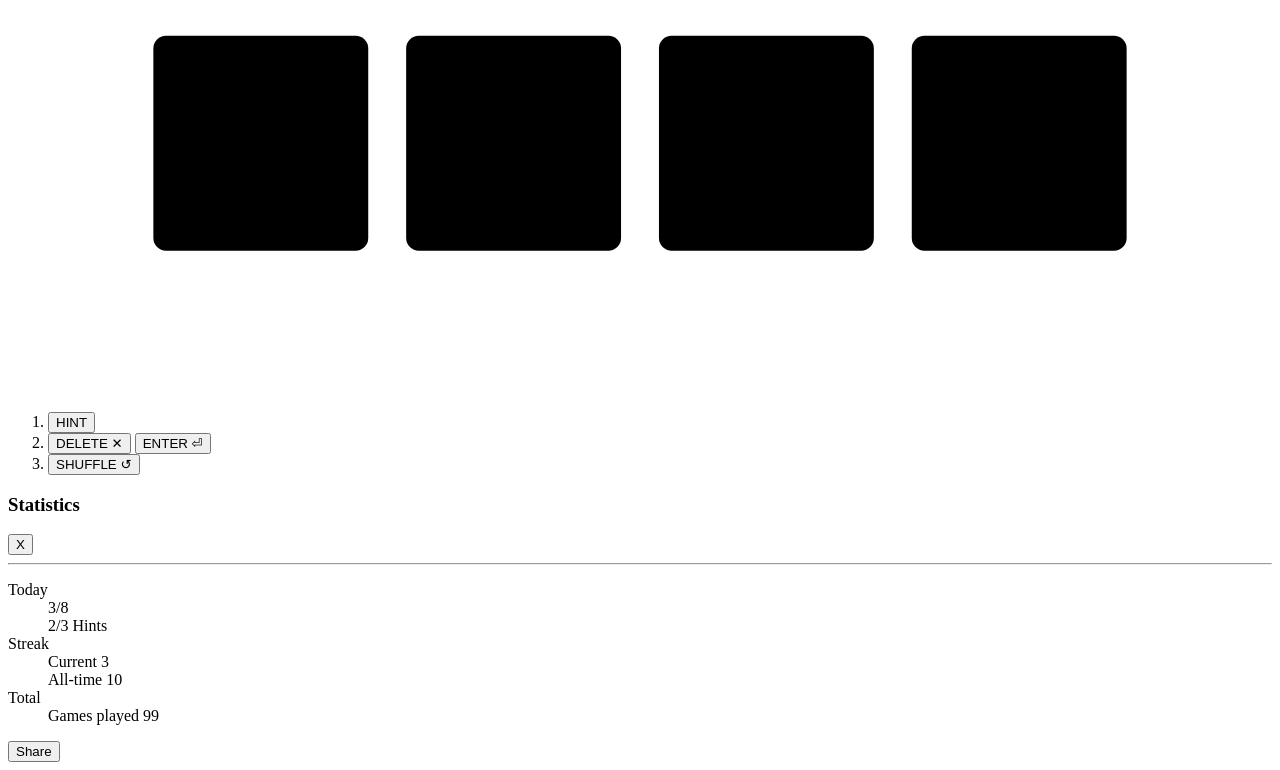
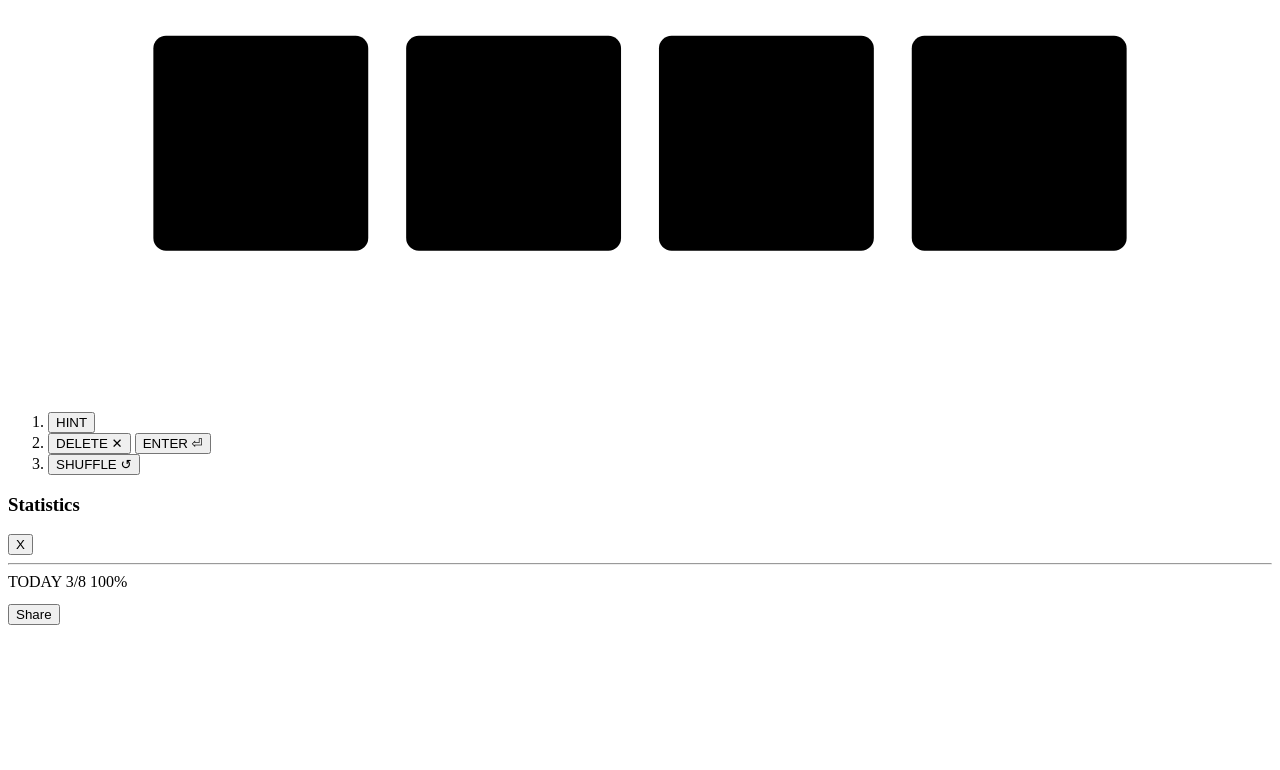
Before and after one commit to aoshea/nn, a website: page index.html in a window 1280 px wide. Shown: the part 949-1719 px from the top of the page. After the commit the page ends 1582 px from the top, so only its background shows below. Drawn offline with Linux system fonts and the light colour scheme.

Commit message:
1 file modified

```diff
--- a/index.html
+++ b/index.html
@@ -36,6 +36,7 @@
             type="translate"
             from="0 15"
             to="0 15"
+            begin="indefinite"
             fill="freeze"
             dur="1s"
             values="0 15;-3 15;3 15;-2 15;2 15;0 15;0 15"
@@ -683,16 +684,11 @@
       </header>
       <hr />
       <article>
-        <dl>
-          <dt>Today</dt>
-          <dd id="today-score">3/8</dd>
-          <dd id="today-hints">2/3 Hints</dd>
-          <dt>Streak</dt>
-          <dd id="current-streak">Current 3</dd>
-          <dd id="all-time-streak">All-time 10</dd>
-          <dt>Total</dt>
-          <dd id="total-played">Games played 99</dd>
-        </dl>
+        <div class="today day-result">
+          <span>TODAY</span>
+          <span>3/8</span>
+          <span>100%</span>
+        </div>
         <pre id="share-result"></pre>
         <button class="secondary" name="share">Share</button>
         <aside></aside>
```
